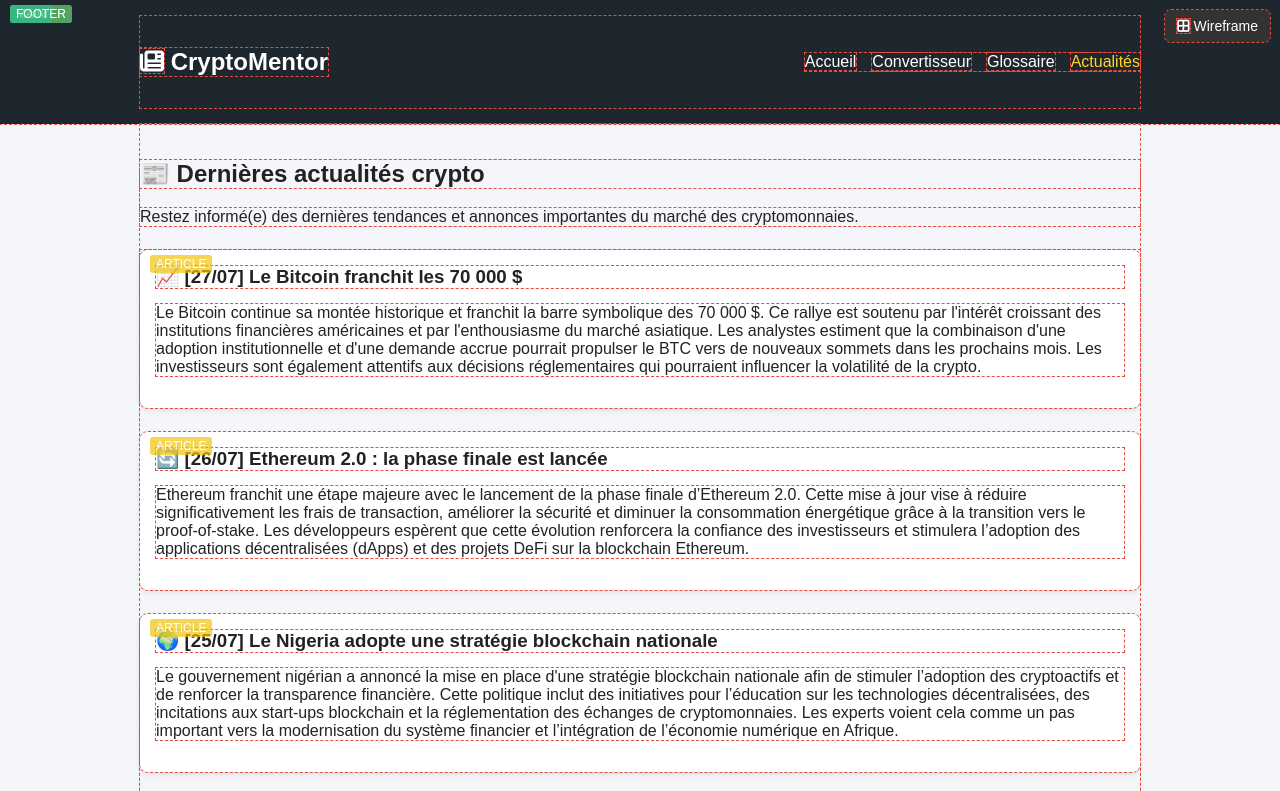
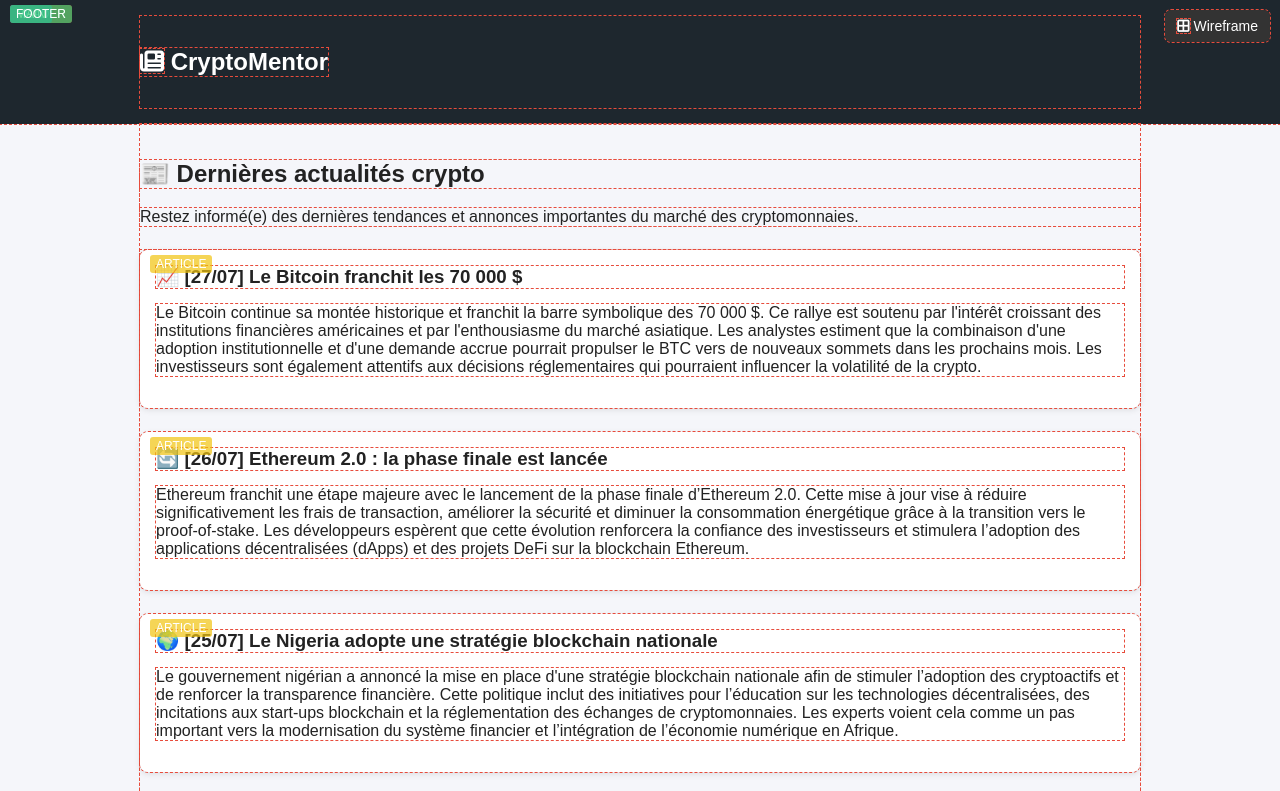
Before and after one commit to zagadou92/wdd330, a website: page public/news.html in a window 1280 px wide. Shown: the top 791 px of the page. Drawn offline with Linux system fonts and the light colour scheme.

Commit message:
Update news.html

```diff
--- a/public/news.html
+++ b/public/news.html
@@ -148,14 +148,7 @@
   <header>
     <div class="container">
       <h1><i class="fa-solid fa-newspaper"></i> CryptoMentor</h1>
-      <nav>
-        <ul>
-          <li><a href="index.html">Accueil</a></li>
-          <li><a href="convertisseur.html">Convertisseur</a></li>
-          <li><a href="glossaire.html">Glossaire</a></li>
-          <li><a href="actualites.html" class="active">Actualités</a></li>
-        </ul>
-      </nav>
+
     </div>
   </header>
 
```
